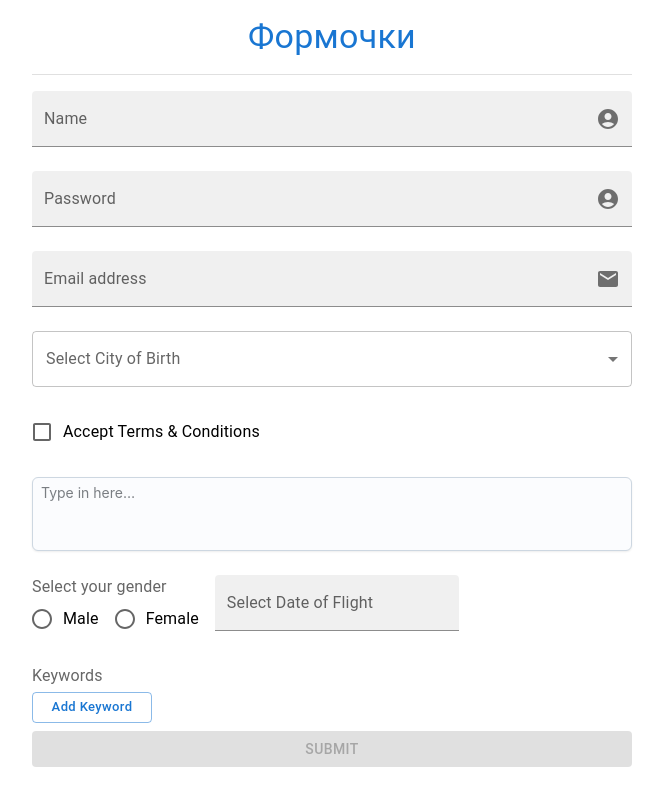
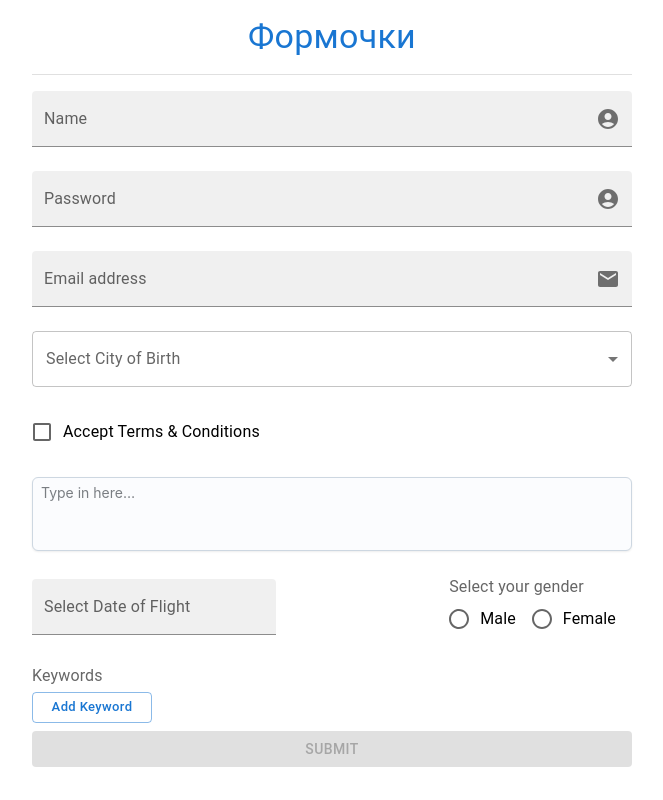
Before and after one commit to Kubatbekkk/react-form, a React (Create React App) app: page / in a window 1280 px wide. Shown: the whole page, without its empty margins (308-971 px from the left). Built offline with nearby package versions, Linux system fonts and the light colour scheme.

Commit message:
fix: render DatePicker & RadioInput inside Box

```diff
--- a/src/components/Form/Form.jsx
+++ b/src/components/Form/Form.jsx
@@ -77,10 +77,6 @@ const Form = () => {
       props: { errors, register },
     },
     {
-      component: RadioInput,
-      props: { errors, control },
-    },
-    {
       component: DatePickerComponent,
       props: { errors, control },
     },
@@ -105,6 +101,23 @@ const Form = () => {
       <form onSubmit={handleSubmit(onSubmit)} noValidate>
         {formComponents.map((item, index) => {
           const { component: Component, props } = item;
+          if (Component === DatePickerComponent) {
+            return (
+              <Box
+                key={index}
+                display="flex"
+                alignItems="center"
+                justifyContent="space-between"
+              >
+                <Box flexGrow={1}>
+                  <Component {...props} />
+                </Box>
+                <Box ml={2}>
+                  <RadioInput {...props} />
+                </Box>
+              </Box>
+            );
+          }
           return <Component key={index} {...props} />;
         })}
         <Button type="submit" variant="contained" fullWidth disabled={!isValid}>
```
